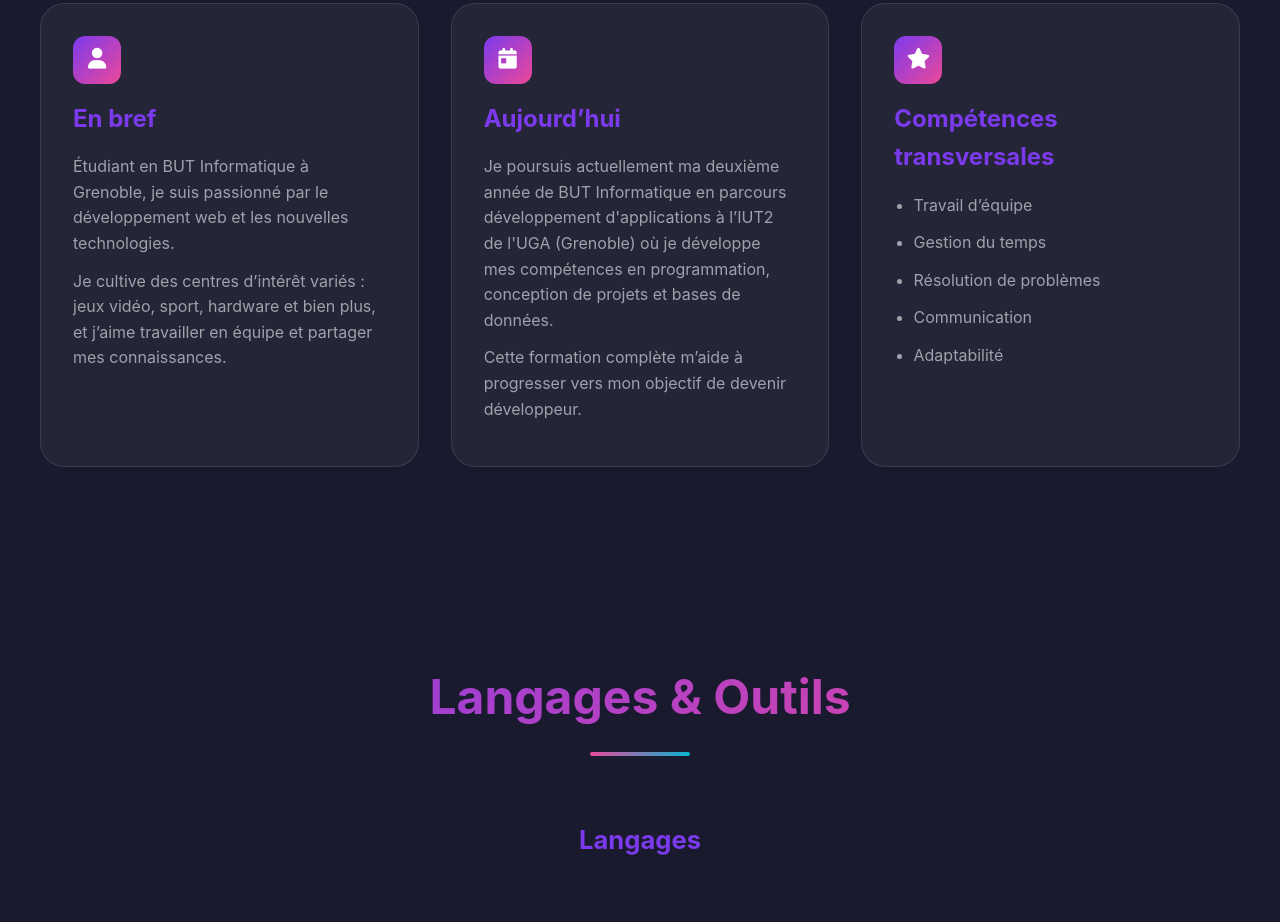
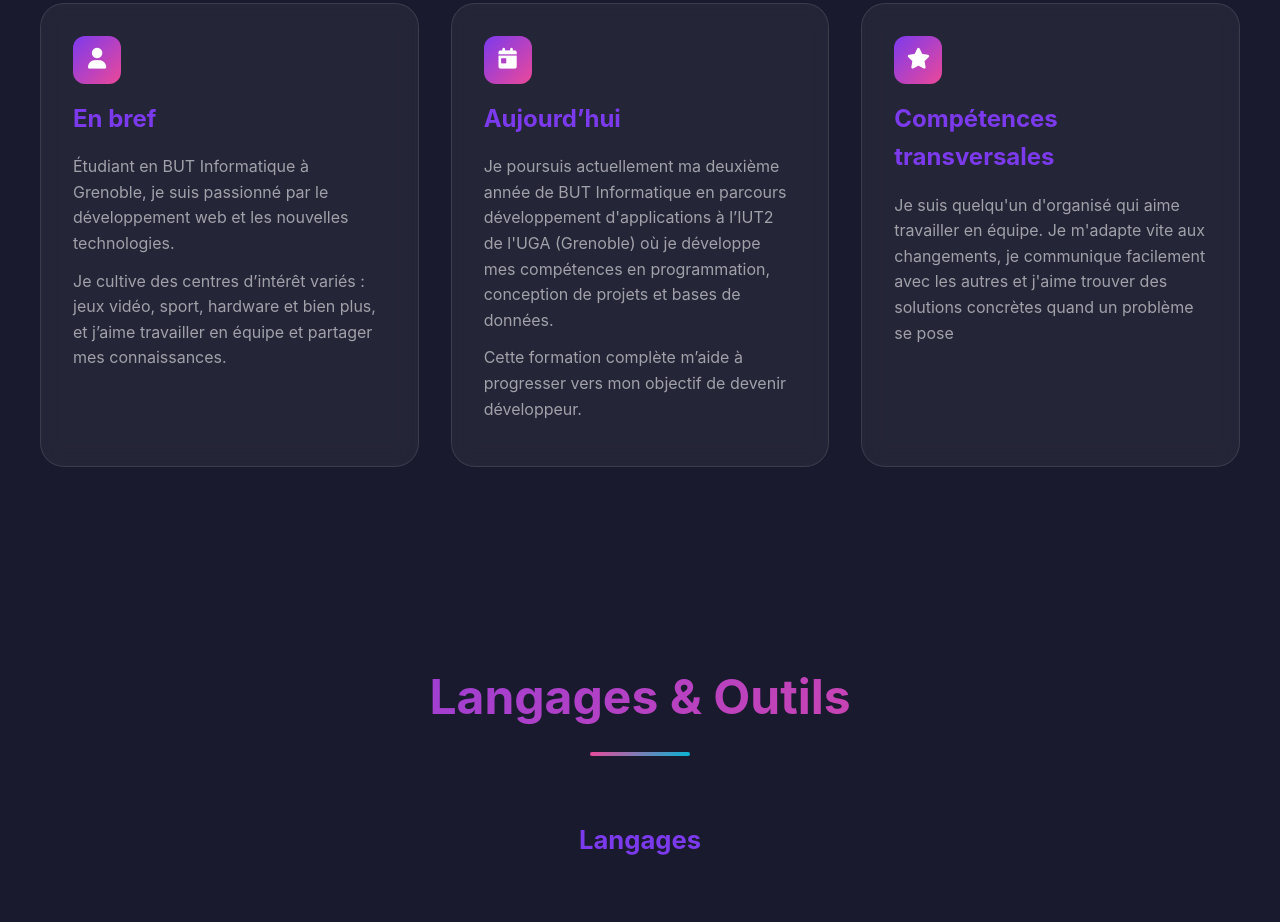
Before and after one commit to Aminne629/portfolio, a plain HTML site: page index.html in a window 1280 px wide. Shown: the part 1054-1976 px from the top of the page. Drawn offline with nearby package versions, Linux system fonts and the light colour scheme.

Commit message:
changement du p

```diff
--- a/index.html
+++ b/index.html
@@ -100,13 +100,9 @@
         <div class="about-card skills-card">
           <div class="about-icon"><i class="fas fa-star"></i></div>
           <h3>Compétences transversales</h3>
-          <ul>
-            <li>Travail d’équipe</li>
-            <li>Gestion du temps</li>
-            <li>Résolution de problèmes</li>
-            <li>Communication</li>
-            <li>Adaptabilité</li>
-          </ul>
+          <p>
+            Je suis quelqu'un d'organisé qui aime travailler en équipe. Je m'adapte vite aux changements, je communique facilement avec les autres et j'aime trouver des solutions concrètes quand un problème se pose
+          </p>
         </div>
       </div>
     </section>
```
